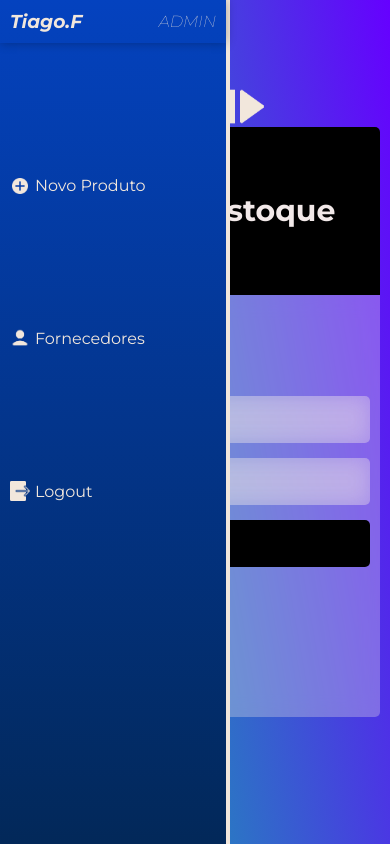
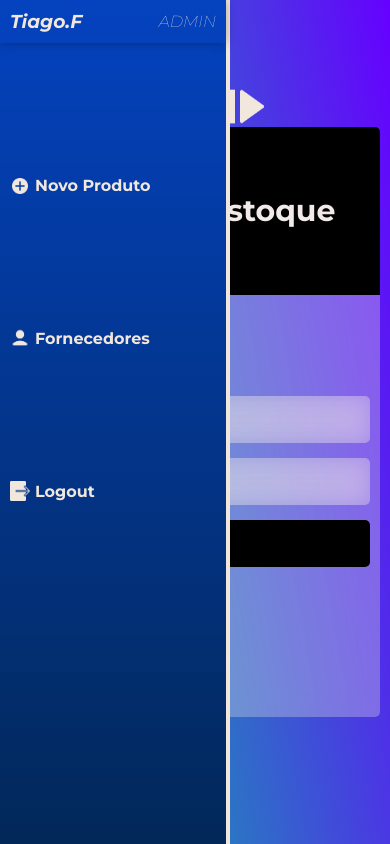
Before and after one commit to FigueiredoTiago/EasyEstoque, a React (Vite) app: page / in a window 390 px wide. Built offline with nearby package versions, Linux system fonts and the light colour scheme.

Commit message:
ajustes no menu mobile

```diff
--- a/src/components/Menu/Menu.jsx
+++ b/src/components/Menu/Menu.jsx
@@ -1,9 +1,9 @@
 import "./styles.scss";
 import menu from "../../assets/icons/menu.png";
-import plus from '../../assets/icons/plus.png';
 import logout from '../../assets/icons/logout.png';
 import user from '../../assets/icons/user.png';
 import { Link } from "react-router-dom";
+import Create from "../Modal/Create";
 
 const Menu = () => {
   const openMenu = () => {
@@ -26,7 +26,7 @@ const Menu = () => {
           <nav>
             <ul>
 
-              <li> <img src={plus} /> <Link>Novo Produto</Link>   </li>
+              <li> <Create /> </li>
               <li> <img src={user} /> <Link>Fornecedores</Link> </li>
               <li> <img src={logout} /><Link>Logout</Link> </li>
 
--- a/src/components/Menu/styles.scss
+++ b/src/components/Menu/styles.scss
@@ -64,10 +64,12 @@
 
         a {
           color: #f2e7dc;
+          font-weight: bold;
           text-decoration: none;
+          transition: color 0.5s ease-in-out;
 
           &:hover {
-            color: #000;
+            color: #312f2e;
           }
         }
 
```
